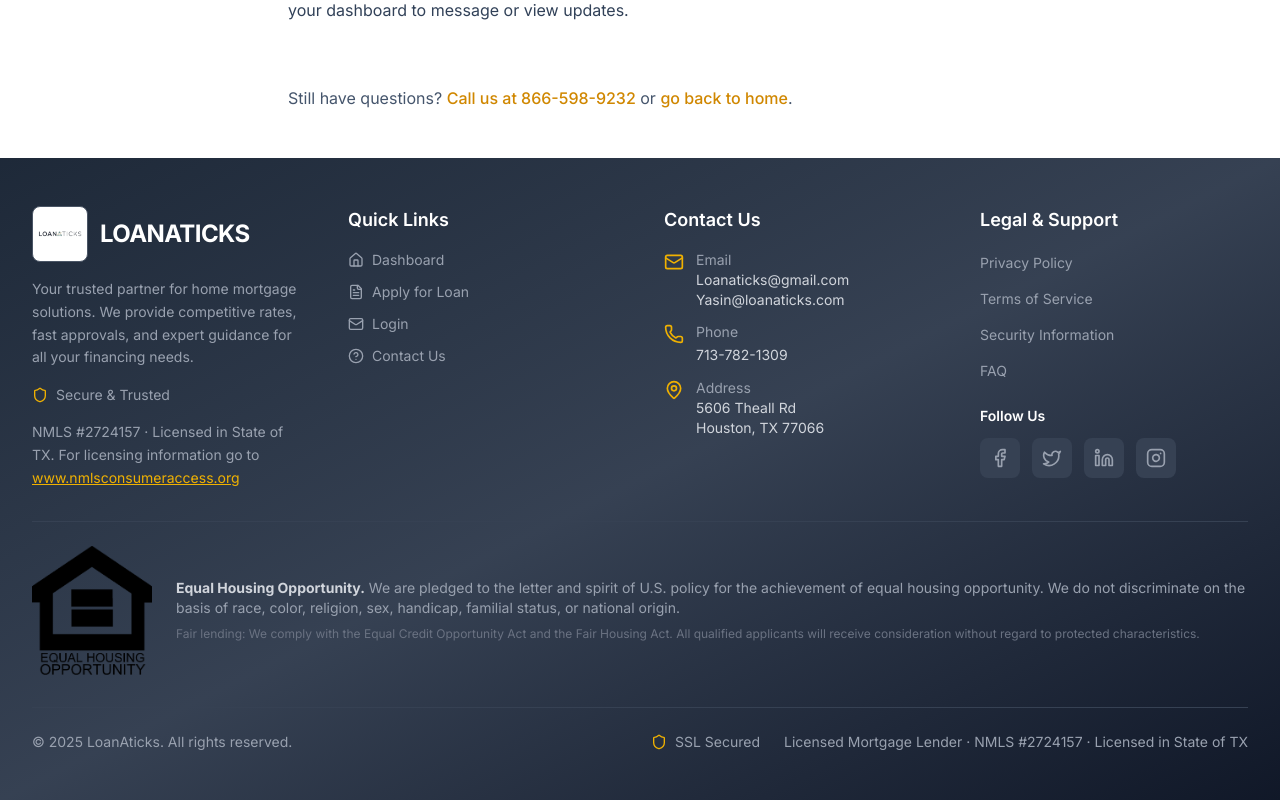
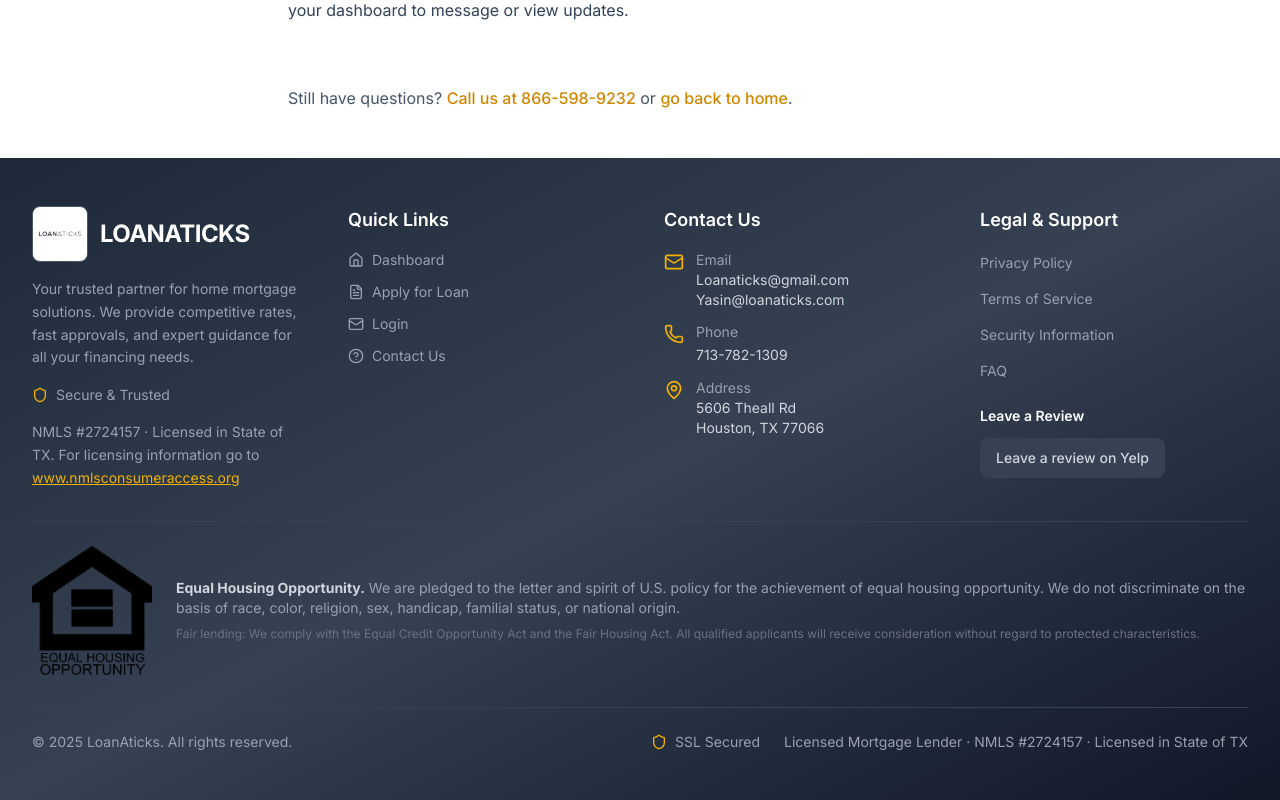
Before and after one commit to ShaheerSaud2004/LoanTicks, a Next.js app: page /faq in a window 1280 px wide. Shown: the part 1036-1836 px from the top of the page. Built offline with nearby package versions, Linux system fonts and the light colour scheme; no server answers.

Commit message:
Footer: Replace Follow Us with Leave a Review link to Yelp
Co-authored-by: Cursor <cursoragent@cursor.com>

```diff
--- a/components/layout/Footer.tsx
+++ b/components/layout/Footer.tsx
@@ -6,10 +6,6 @@ import {
   Mail,
   Phone,
   MapPin,
-  Facebook,
-  Twitter,
-  Linkedin,
-  Instagram,
   Shield,
   FileText,
   HelpCircle,
@@ -185,45 +181,16 @@ export default function Footer() {
 
             {/* Social Media */}
             <div>
-              <h5 className="text-white font-semibold mb-3 text-sm">Follow Us</h5>
-              <div className="flex items-center gap-3">
-                <a
-                  href="https://www.facebook.com/"
-                  target="_blank"
-                  rel="noopener noreferrer"
-                  className="h-10 w-10 rounded-lg bg-gray-700 hover:bg-yellow-500 flex items-center justify-center transition-colors group"
-                  aria-label="Facebook"
-                >
-                  <Facebook className="h-5 w-5 text-gray-400 group-hover:text-white transition-colors" />
-                </a>
-                <a
-                  href="https://www.twitter.com/"
-                  target="_blank"
-                  rel="noopener noreferrer"
-                  className="h-10 w-10 rounded-lg bg-gray-700 hover:bg-yellow-500 flex items-center justify-center transition-colors group"
-                  aria-label="Twitter"
-                >
-                  <Twitter className="h-5 w-5 text-gray-400 group-hover:text-white transition-colors" />
-                </a>
-                <a
-                  href="https://www.linkedin.com/"
-                  target="_blank"
-                  rel="noopener noreferrer"
-                  className="h-10 w-10 rounded-lg bg-gray-700 hover:bg-yellow-500 flex items-center justify-center transition-colors group"
-                  aria-label="LinkedIn"
-                >
-                  <Linkedin className="h-5 w-5 text-gray-400 group-hover:text-white transition-colors" />
-                </a>
-                <a
-                  href="https://www.instagram.com/"
-                  target="_blank"
-                  rel="noopener noreferrer"
-                  className="h-10 w-10 rounded-lg bg-gray-700 hover:bg-yellow-500 flex items-center justify-center transition-colors group"
-                  aria-label="Instagram"
-                >
-                  <Instagram className="h-5 w-5 text-gray-400 group-hover:text-white transition-colors" />
-                </a>
-              </div>
+              <h5 className="text-white font-semibold mb-3 text-sm">Leave a Review</h5>
+              <a
+                href="https://www.yelp.com/biz/ruqayya-yasin-loanaticks-houston"
+                target="_blank"
+                rel="noopener noreferrer"
+                className="inline-flex items-center gap-2 px-4 py-2.5 rounded-lg bg-gray-700 hover:bg-yellow-500 text-gray-300 hover:text-white font-medium text-sm transition-colors"
+                aria-label="Leave a review on Yelp"
+              >
+                Leave a review on Yelp
+              </a>
             </div>
           </div>
         </div>
```
